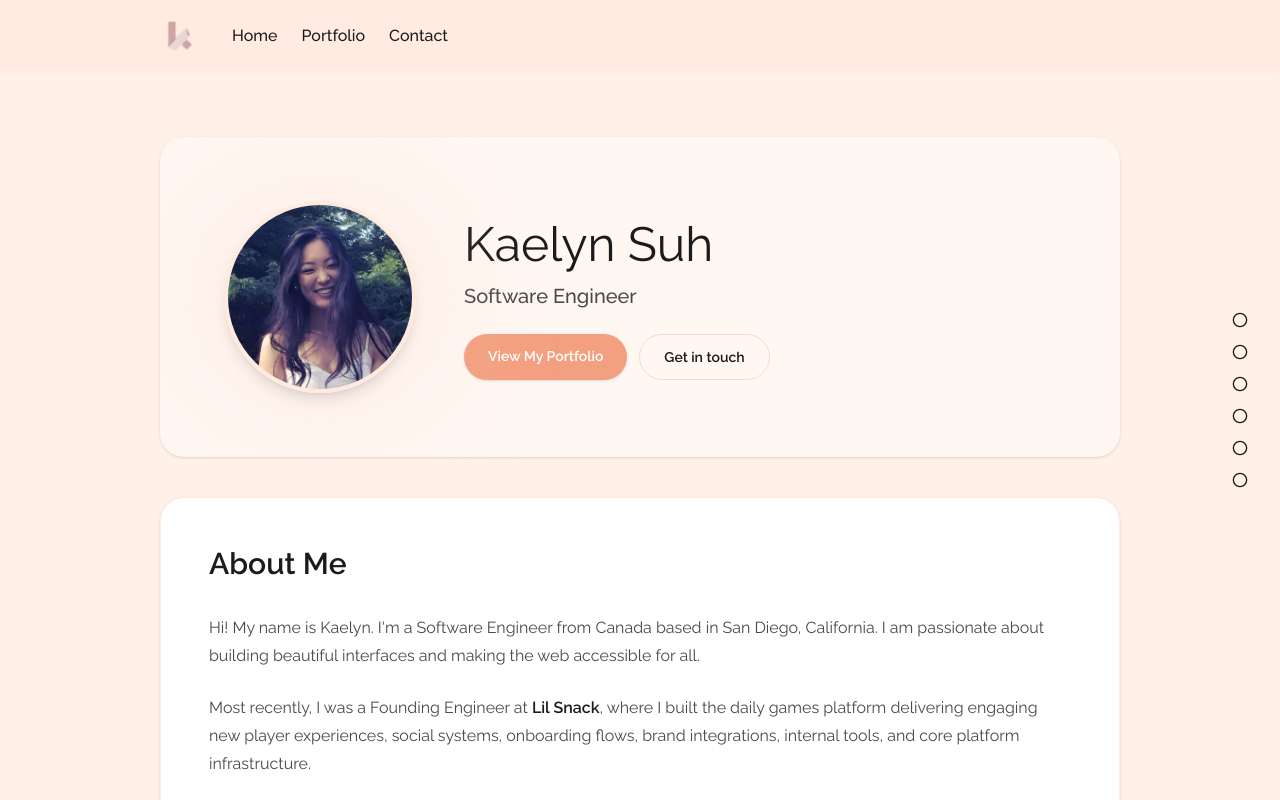
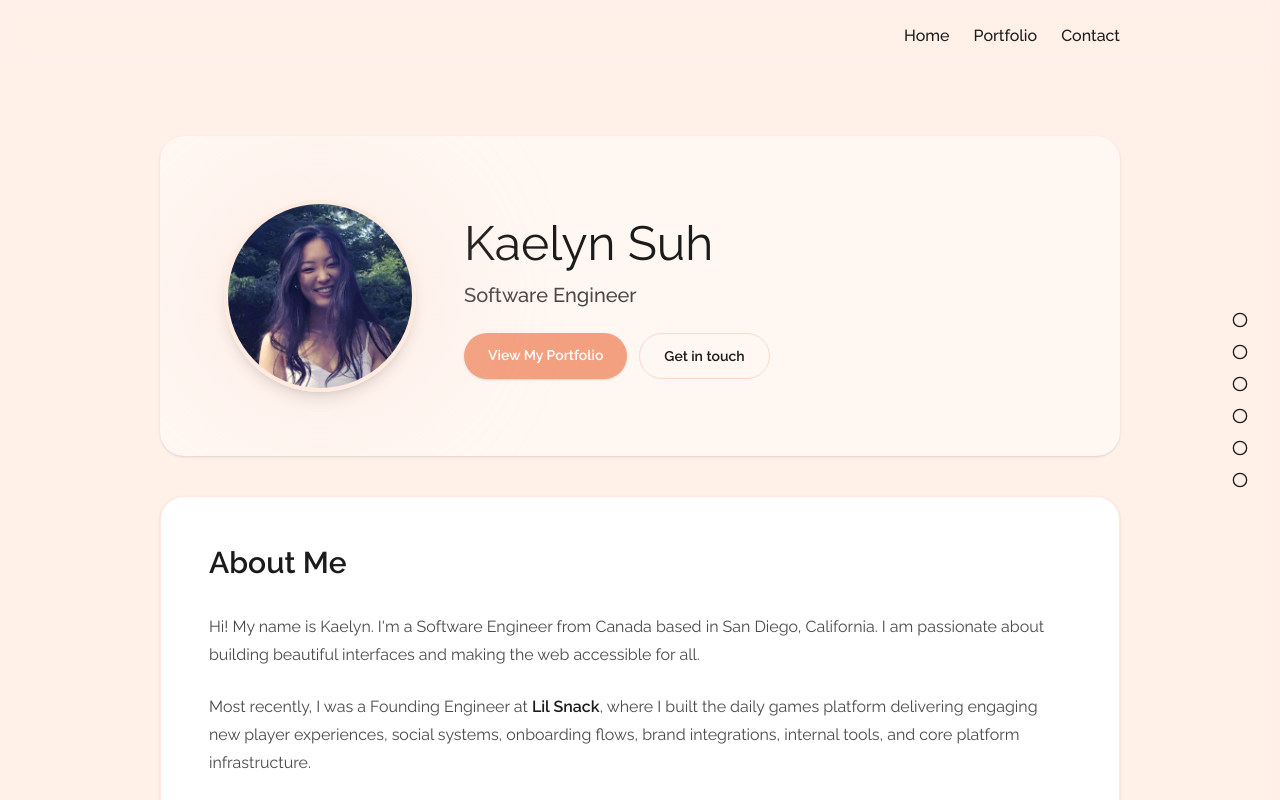
Before and after one commit to kaelynsuh/personal-website-v2, a Next.js app: page / in a window 1280 px wide. Shown: the top 800 px of the page. Built offline with nearby package versions, Linux system fonts and the light colour scheme.

Commit message:
Refine metadata and improve About section

```diff
--- a/app/layout.tsx
+++ b/app/layout.tsx
@@ -25,9 +25,9 @@ const indieFlower = Indie_Flower({
 });
 
 export const metadata: Metadata = {
-  title: 'Kaelyn Suh | Software Engineer',
+  title: 'Kaelyn Suh',
   description:
-    'Software engineer portfolio highlighting experience, projects, and ways to get in touch with Kaelyn Suh.',
+    'Kaelyn Suh is a software engineer focused on building thoughtful, product-driven web experiences.',
   metadataBase: new URL('https://kaelyn.dev'),
   icons: {
     icon: '/images/logo.png',
@@ -35,18 +35,18 @@ export const metadata: Metadata = {
     apple: '/images/logo.png',
   },
   openGraph: {
-    title: 'Kaelyn Suh | Software Engineer',
+    title: 'Kaelyn Suh',
     description:
-      "Explore Kaelyn Suh's experience, selected projects, and contact information.",
+      'Kaelyn Suh is a software engineer focused on building thoughtful, product-driven web experiences.',
     url: 'https://kaelyn.dev',
     siteName: 'Kaelyn Suh',
     type: 'website',
   },
   twitter: {
     card: 'summary_large_image',
-    title: 'Kaelyn Suh | Software Engineer',
+    title: 'Kaelyn Suh',
     description:
-      "Explore Kaelyn Suh's experience, selected projects, and contact information.",
+      'Kaelyn Suh is a software engineer focused on building thoughtful, product-driven web experiences.',
   },
 };
 
--- a/components/home/About.tsx
+++ b/components/home/About.tsx
@@ -11,7 +11,7 @@ export function About() {
         <h2 className="text-3xl font-semibold text-brand-ink">About Me</h2>
       </header>
       <div className="space-y-6 text-base leading-7 text-brand-ink/80">
-        {profile.summary.slice(0, 3).map((paragraph) => (
+        {profile.summary.map((paragraph) => (
           <p key={paragraph.slice(0, 20)}>{parseTextWithLinks(paragraph)}</p>
         ))}
       </div>
--- a/components/layout/MainNav.tsx
+++ b/components/layout/MainNav.tsx
@@ -3,7 +3,7 @@
 import { Menu, Moon, Sun, X } from 'lucide-react';
 import Image from 'next/image';
 import Link from 'next/link';
-import { useState } from 'react';
+import { useEffect, useState } from 'react';
 import { useTheme } from '@/components/ThemeProvider';
 
 const primaryLinks = [
@@ -14,12 +14,35 @@ const primaryLinks = [
 
 export function MainNav() {
   const [open, setOpen] = useState(false);
+  const [showLogo, setShowLogo] = useState(false);
   const { theme, toggleTheme } = useTheme();
 
+  useEffect(() => {
+    const handleScroll = () => {
+      setShowLogo(window.scrollY > 0);
+    };
+
+    handleScroll();
+
+    window.addEventListener('scroll', handleScroll);
+    return () => window.removeEventListener('scroll', handleScroll);
+  }, []);
+
   return (
-    <header className="sticky top-0 z-50 border-b border-transparent bg-background/90 backdrop-blur transition-colors duration-200">
-      <div className="mx-auto flex w-full max-w-5xl items-center gap-8 px-4 py-4 md:px-8">
-        <Link href="/" aria-label="Home">
+    <header
+      className={`sticky top-0 z-1 border-b border-transparent backdrop-blur transition-colors duration-200 h-[72px] ${
+        showLogo ? 'bg-background/80' : 'bg-transparent'
+      }`}
+    >
+      <div className="mx-auto flex justify-between max-w-5xl items-center gap-8 p-4 md:px-8">
+        <div className="size-[40px] flex items-center justify-center">
+          <Link
+            href="/"
+            aria-label="Home"
+            className={`transition-opacity duration-300 ${
+              showLogo ? 'opacity-100' : 'opacity-0 pointer-events-none'
+            }`}
+          >
             <Image
               src="/images/logo.png"
               alt="logo"
@@ -28,8 +51,9 @@ export function MainNav() {
               priority
             />
           </Link>
+        </div>
 
-        <nav className="hidden items-center gap-6 font-medium text-brand-ink/80 sm:flex">
+        <nav className="hidden h-full items-center gap-6 font-medium text-brand-ink/80 sm:flex">
           {primaryLinks.map((link) => (
             <Link
               key={link.href}
```
Lines whose indentation alone changed are shown as unchanged.
